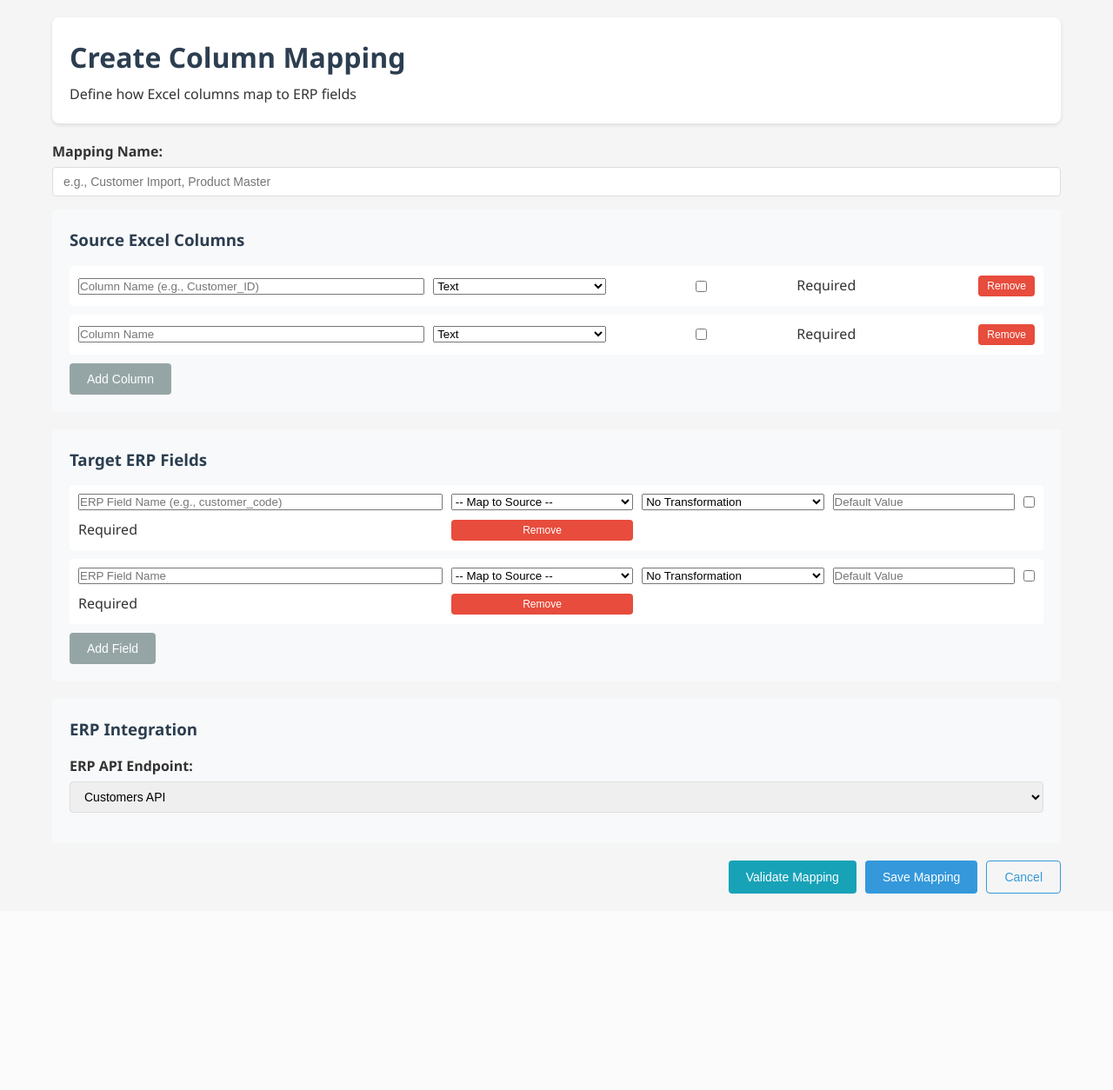
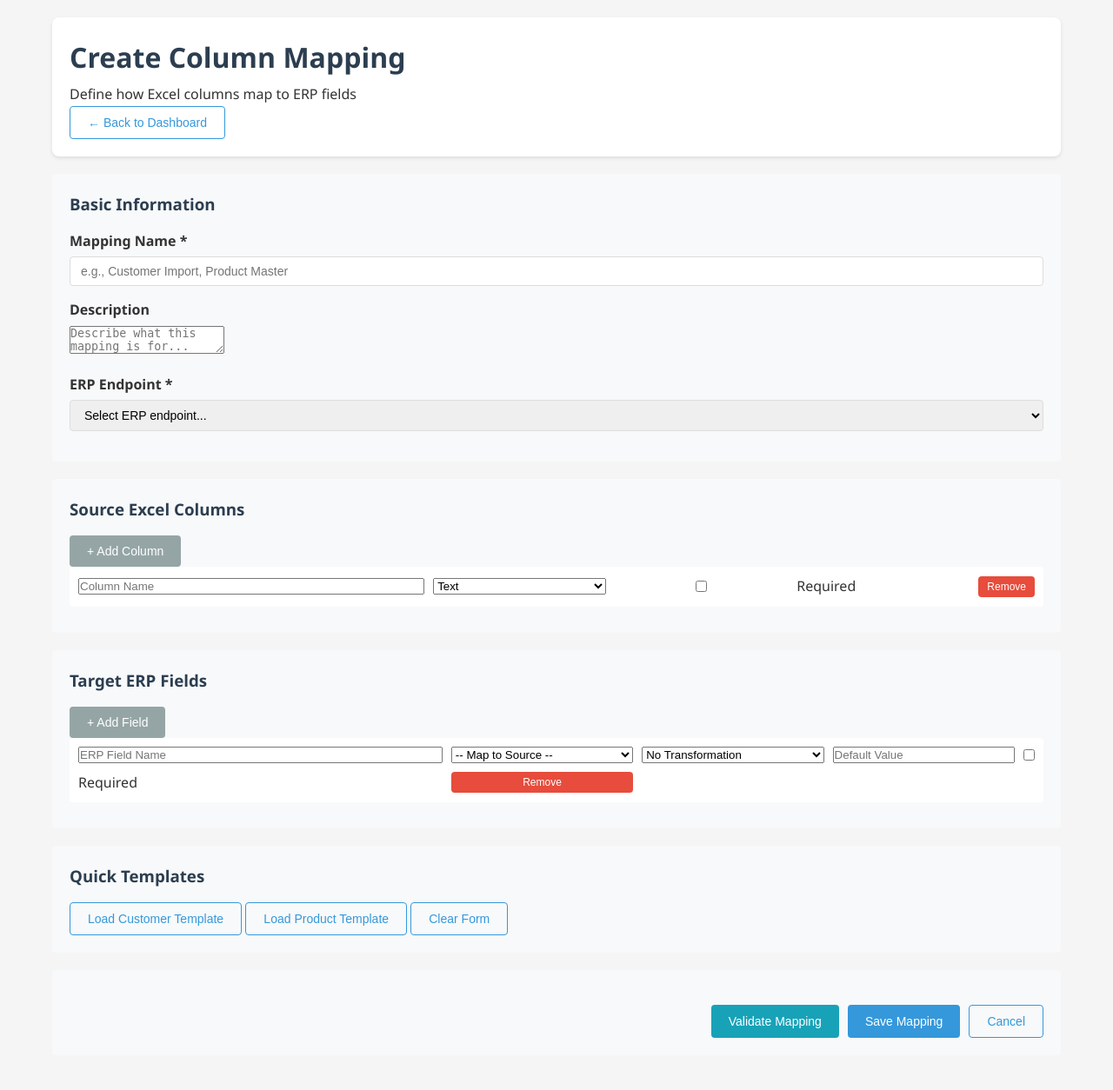
Before and after one commit to EthanVT97/rangoon-middleware, a FastAPI app: page /mapping/create in a window 1280 px wide. Shown: the whole page at 87% size. Before the commit the page ends 1028 px from the top, so only its background shows below. Run offline with FastAPI, Linux system fonts and the light colour scheme; parts of the project's set-up code (start-up, migrations or seed data) failed here and were passed over.

Commit message:
Update mapping_config.html

```diff
--- a/templates/mapping_config.html
+++ b/templates/mapping_config.html
@@ -3,85 +3,98 @@
 <head>
     <meta charset="UTF-8">
     <meta name="viewport" content="width=device-width, initial-scale=1.0">
-    <title>Create Column Mapping</title>
+    <title>Create Column Mapping - Rangoon Middleware</title>
     <link rel="stylesheet" href="/static/css/style.css">
 </head>
 <body>
     <div class="container">
-        <header>
+        <header class="dashboard-header">
+            <div class="header-content">
                 <h1>Create Column Mapping</h1>
                 <p>Define how Excel columns map to ERP fields</p>
+            </div>
+            <div class="user-info">
+                <button onclick="location.href='/'" class="btn btn-outline">← Back to Dashboard</button>
+            </div>
         </header>
 
         <div class="mapping-config">
             <form id="mappingForm">
+                <!-- Basic Information -->
+                <div class="config-section">
+                    <h3>Basic Information</h3>
                     <div class="form-group">
-                    <label for="mappingName">Mapping Name:</label>
+                        <label for="mappingName">Mapping Name *</label>
                         <input type="text" id="mappingName" required placeholder="e.g., Customer Import, Product Master">
                     </div>
-
-                <!-- Source Columns Configuration -->
-                <div class="config-section">
-                    <h3>Source Excel Columns</h3>
-                    <div id="sourceColumns">
-                        <div class="column-row">
-                            <input type="text" placeholder="Column Name (e.g., Customer_ID)" class="column-name">
-                            <select class="column-type">
-                                <option value="string">Text</option>
-                                <option value="number">Number</option>
-                                <option value="date">Date</option>
-                                <option value="boolean">Yes/No</option>
+                    <div class="form-group">
+                        <label for="mappingDescription">Description</label>
+                        <textarea id="mappingDescription" placeholder="Describe what this mapping is for..."></textarea>
+                    </div>
+                    <div class="form-group">
+                        <label for="erpEndpoint">ERP Endpoint *</label>
+                        <select id="erpEndpoint" required>
+                            <option value="">Select ERP endpoint...</option>
+                            <option value="customers">Customers API</option>
+                            <option value="products">Products API</option>
+                            <option value="sales">Sales API</option>
+                            <option value="inventory">Inventory API</option>
+                            <option value="orders">Orders API</option>
                         </select>
-                            <input type="checkbox" class="column-required"> Required
-                            <button type="button" onclick="removeColumn(this)" class="btn btn-danger btn-sm">Remove</button>
                     </div>
                 </div>
-                    <button type="button" onclick="addSourceColumn()" class="btn btn-secondary">Add Column</button>
+
+                <!-- Source Columns -->
+                <div class="config-section">
+                    <div class="section-header">
+                        <h3>Source Excel Columns</h3>
+                        <button type="button" onclick="addSourceColumn()" class="btn btn-secondary">+ Add Column</button>
+                    </div>
+                    <div id="sourceColumns" class="columns-container">
+                        <!-- Source columns will be added here dynamically -->
+                    </div>
                 </div>
 
                 <!-- Target ERP Fields -->
                 <div class="config-section">
+                    <div class="section-header">
                         <h3>Target ERP Fields</h3>
-                    <div id="targetColumns">
-                        <div class="column-row">
-                            <input type="text" placeholder="ERP Field Name (e.g., customer_code)" class="target-field">
-                            <select class="source-mapping">
-                                <option value="">-- Map to Source --</option>
-                            </select>
-                            <select class="transformation">
-                                <option value="">No Transformation</option>
-                                <option value="uppercase">Uppercase</option>
-                                <option value="lowercase">Lowercase</option>
-                                <option value="trim">Trim Spaces</option>
-                                <option value="phone_format">Phone Format</option>
-                                <option value="email_lower">Email Lowercase</option>
-                            </select>
-                            <input type="text" placeholder="Default Value" class="default-value">
-                            <input type="checkbox" class="field-required"> Required
-                            <button type="button" onclick="removeColumn(this)" class="btn btn-danger btn-sm">Remove</button>
+                        <button type="button" onclick="addTargetColumn()" class="btn btn-secondary">+ Add Field</button>
+                    </div>
+                    <div id="targetColumns" class="columns-container">
+                        <!-- Target fields will be added here dynamically -->
                     </div>
                 </div>
-                    <button type="button" onclick="addTargetColumn()" class="btn btn-secondary">Add Field</button>
+
+                <!-- Template Section -->
+                <div class="config-section">
+                    <h3>Quick Templates</h3>
+                    <div class="template-buttons">
+                        <button type="button" onclick="loadTemplate('customers')" class="btn btn-outline">
+                            Load Customer Template
+                        </button>
+                        <button type="button" onclick="loadTemplate('products')" class="btn btn-outline">
+                            Load Product Template
+                        </button>
+                        <button type="button" onclick="clearForm()" class="btn btn-outline">
+                            Clear Form
+                        </button>
+                    </div>
                 </div>
 
-                <!-- ERP Configuration -->
+                <!-- Validation & Actions -->
                 <div class="config-section">
-                    <h3>ERP Integration</h3>
-                    <div class="form-group">
-                        <label for="erpEndpoint">ERP API Endpoint:</label>
-                        <select id="erpEndpoint">
-                            <option value="customers">Customers API</option>
-                            <option value="products">Products API</option>
-                            <option value="sales">Sales API</option>
-                            <option value="inventory">Inventory API</option>
-                        </select>
-                    </div>
+                    <div class="validation-results" id="validationResults" style="display: none;">
+                        <h4>Validation Results</h4>
+                        <div id="validationErrors" class="errors"></div>
+                        <div id="validationWarnings" class="warnings"></div>
                     </div>
 
                     <div class="form-actions">
                         <button type="button" onclick="validateMapping()" class="btn btn-info">Validate Mapping</button>
                         <button type="submit" class="btn btn-primary">Save Mapping</button>
                         <button type="button" onclick="location.href='/'" class="btn btn-outline">Cancel</button>
+                    </div>
                 </div>
             </form>
         </div>
```
Lines whose indentation alone changed are shown as unchanged.
